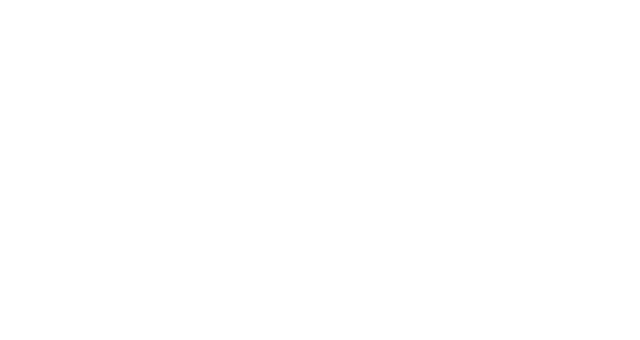
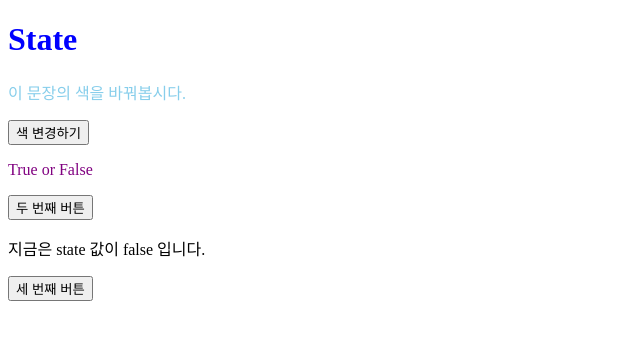
Before and after one commit to wecode-bootcamp-korea/16-all-day-react, a React (Create React App) app: page /state in a window 1280 px wide. Shown: the top 340 px of the page, without its empty margins (0-640 px from the left). Built offline with nearby package versions, Linux system fonts and the light colour scheme.

Commit message:
Add: state practice

```diff
--- a/src/Routes.js
+++ b/src/Routes.js
@@ -3,6 +3,7 @@
 
 import Login from './pages/Login/Login';
 import Main from './pages/Main/Main';
+import State from './pages/State/State';
 
 class Routes extends React.Component {
   render() {
@@ -11,6 +12,7 @@
         <Switch>
           <Route exact path="/" component={Login} />
           <Route exact path="/main" component={Main} />
+          <Route exact path="/state" component={State} />
         </Switch>
       </Router>
     );
--- /dev/null
+++ b/src/pages/State/State.js
@@ -0,0 +1,100 @@
+import React, { Component } from 'react';
+import './State.scss';
+
+class State extends Component {
+  constructor() {
+    super();
+    this.state = {
+      textColor: 'skyblue',
+      trueFalseColor: true,
+      isHidden: false
+    };
+  }
+
+  // state 객체의 textColor 변경 >>>> state 바꾸는 함수 >>> setState
+  handleTextColor = () => {
+    this.setState({
+      textColor: 'orange'
+    });
+  };
+
+  // state 객체의 trueFalseColor 변경 >>> state 바꾸는 함수 >>> setState
+  handleToggleClick = () => {
+    // 1) 첫 번째 방법
+    // if (this.state.trueFalseColor === true) {
+    //   this.setState({
+    //     trueFalseColor: false
+    //   });
+    // } else if (this.state.trueFalseColor === false) {
+    //   this.setState({
+    //     trueFalseColor: true
+    //   });
+    // }
+
+    // 2) 두 번째 방법 - boolean 데이터의 활용 #1
+    // if (this.state.trueFalseColor) {
+    //   this.setState({
+    //     trueFalseColor: false
+    //   });
+    // } else if (!this.state.trueFalseColor) {
+    //   this.setState({
+    //     trueFalseColor: true
+    //   });
+    // }
+
+    // 3) 최종 방법 - boolean 데이터의 활용 #2
+    this.setState({
+      trueFalseColor: !this.state.trueFalseColor
+    });
+  };
+
+  handleHiddenState = () => {
+    this.setState({
+      isHidden: !this.state.isHidden
+    });
+  };
+
+  render() {
+    return (
+      <div className="state">
+        <h1>State</h1>
+
+        {/* 1) state 데이터를 반영하는 요소 */}
+        <p style={{ color: this.state.textColor }}>
+          이 문장의 색을 바꿔봅시다.
+        </p>
+
+        {/* 2) state 데이터를 변경하는 요소 >> click 되면 state 상태 변경 */}
+        <button onClick={this.handleTextColor}>색 변경하기</button>
+
+        <br />
+
+        {/* 1) state 데이터를 반영하는 요소 */}
+        {/* cf. 삼항 연산자 (toggle 기능) */}
+        {/* cf. inline style (BAD) */}
+        {/* <p style={{ color: this.state.trueFalseColor ? 'purple' : 'red' }}>
+          True or False
+        </p> */}
+
+        {/* cf. className 동적으로 변경 */}
+        <p className={this.state.trueFalseColor ? 'active' : 'inactive'}>
+          True or False
+        </p>
+
+        {/* 2) state 데이터를 변경하는 요소 >> click 되면 state 상태 변경 */}
+        <button onClick={this.handleToggleClick}>두 번째 버튼 </button>
+
+        {/* state 상태에 따라서 다른 요소 나타내기 */}
+        {this.state.isHidden ? (
+          <p>지금은 state 값이 true 입니다.</p>
+        ) : (
+          <p>지금은 state 값이 false 입니다.</p>
+        )}
+        {/* {this.state.isCartEmpty ? <EmptyCart /> : <FilledCart />} */}
+        <button onClick={this.handleHiddenState}>세 번째 버튼</button>
+      </div>
+    );
+  }
+}
+
+export default State;
--- /dev/null
+++ b/src/pages/State/State.scss
@@ -0,0 +1,11 @@
+.state {
+  h1 {
+    color: blue;
+  }
+  .active {
+    color: purple;
+  }
+  .inactive {
+    color: red;
+  }
+}
```
Also changed, not shown: 1 other file (tests, documents, lock files or other folders).
